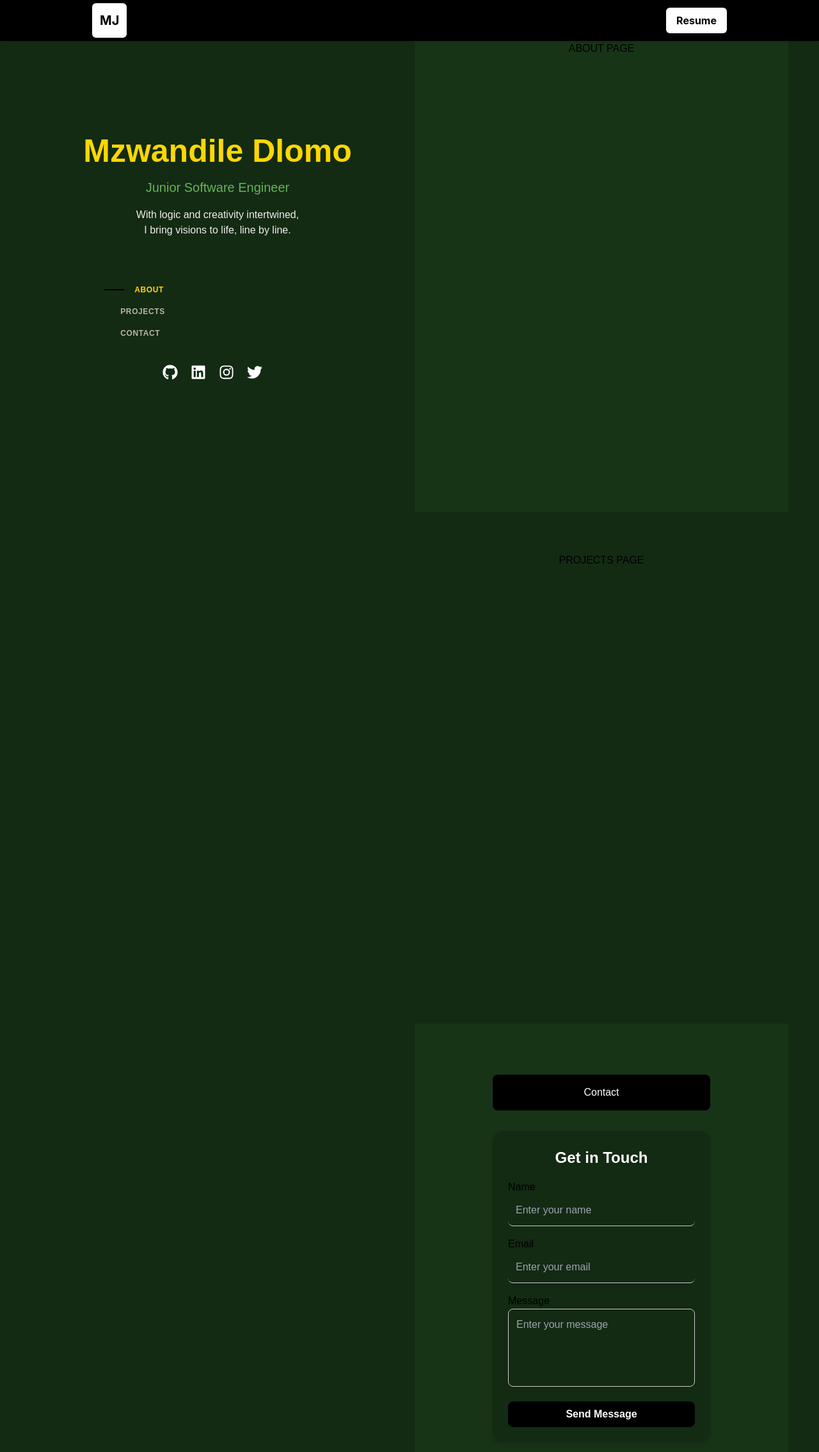
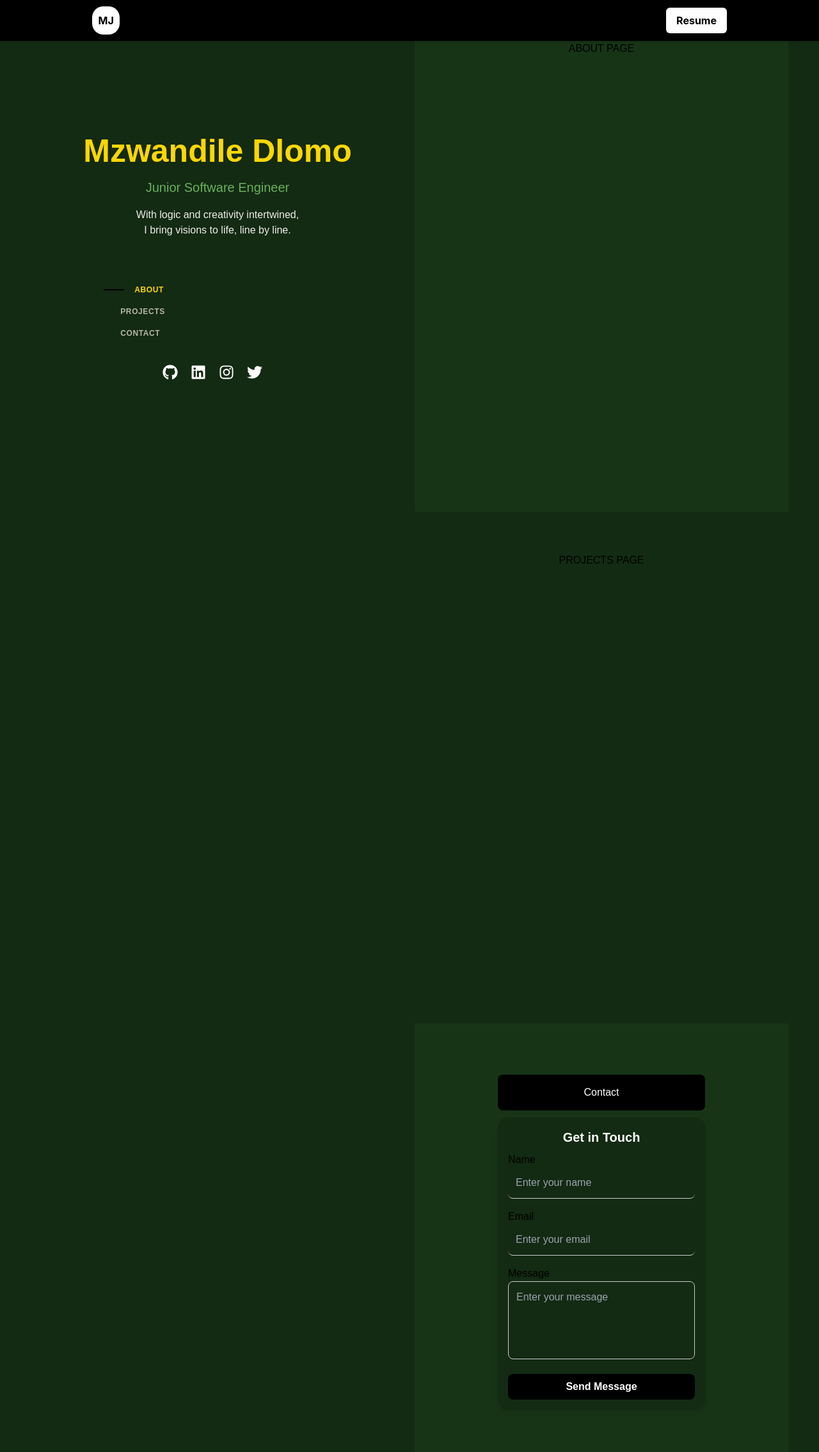
Before and after one commit to Mzwandile-Dlomo/portfolio, a React (Create React App) app: page / in a window 1280 px wide. Shown: the top 2270 px of the page at 64% size. Built offline with nearby package versions, Linux system fonts and the light colour scheme.

Commit message:
logo updated, resume btn working

```diff
--- a/src/components/Navbar.js
+++ b/src/components/Navbar.js
@@ -162,6 +162,55 @@ const MenuToggleButton = styled(animated.button)`
 `;
 
 
+//
+
+const Anchor = styled.a`
+  color: inherit;
+  --ital: 0;
+  font-variation-settings: "wght" var(--wght), "slnt" var(--ital), "ital" var(--ital);
+  text-decoration: none;
+  transition: transform .4s ease-out;
+  transform-origin: left top;
+  font-variation-settings: "wght" 800;
+  display: inline-flex;
+  align-items: center;
+
+  &:hover .hover-reveal {
+    clip-path: inset(0);
+  }
+`;
+
+const FlexBody = styled.div`
+  font-size: calc(calc(100vw - var(--scrollbar-width))/24 * 0.2666666667);
+  letter-spacing: -0.06em;
+`;
+
+const Caps = styled.span`
+  text-transform: uppercase;
+  font-weight: bold;
+  background-color: #fff;
+  color: #000;
+  padding: 0.6rem;
+  border-radius: 40%;
+`;
+
+const HeaderLogo = styled.span`
+  font-family: inherit;
+  color: inherit;
+  transition: color .4s .1s ease-out;
+`;
+
+const HoverReveal = styled.span`
+  clip-path: inset(-1rem 100% 0 0);
+  transition: .5s clip-path ease-out !important;
+  margin-left: .2em;
+  // background-color: #69b25b;
+  padding: 0.3rem;
+`;
+
+//
+
+
 const Navbar = ({ aboutRef, projectsRef, contactRef }) => {
   const [isMenuOpen, setIsMenuOpen] = useState(false);
 
@@ -201,12 +250,22 @@ const Navbar = ({ aboutRef, projectsRef, contactRef }) => {
     setIsMenuOpen(false);
   };
 
+  // const handleScroll = (ref) => {
+  //   ref.current.scrollIntoView({ behavior: 'smooth' });
+  //   setIsMenuOpen(false);
+  // };
+
+
   return (
     <Header>
       <Nav>
-        <Logo>
+        {/* <Logo>
           <LogoLink to="/">MJ</LogoLink>
-        </Logo>
+        </Logo> */}
+        <Anchor className="header__logo caps flex-body mono" href="/">
+          <Caps>MJ</Caps>
+          <HoverReveal className="hover-reveal">Mzwandile Dlomo</HoverReveal>
+        </Anchor>
         <ResumeButton href="/path/to/your/resume.pdf" target="_blank" rel="noopener noreferrer">
           Resume
         </ResumeButton>
--- a/src/components/sections/Contact.js
+++ b/src/components/sections/Contact.js
@@ -10,6 +10,13 @@ const Container = styled.div`
   @media (max-width: 600px) {
     padding: 0.5rem;
   }
+
+  @media (max-width: 900px) {
+    padding: 0.7rem;
+  }
+  @media (max-width: 1200px) {
+    padding: 0.7rem;
+  }
 `;
 
 const Header = styled.div`
@@ -21,6 +28,11 @@ const Header = styled.div`
   text-align: center;
 
   @media (max-width: 600px) {
+    padding-top: 1.5rem;
+    padding: 0.3rem;
+  }
+
+  @media (max-width: 900px) {
     padding-top: 2rem;
     padding: 0.5rem;
   }
@@ -39,7 +51,17 @@ const FormContainer = styled.div`
   box-shadow: 0 4px 6px rgba(0, 0, 0, 0.1);
 
   @media (max-width: 600px) {
-    margin-top: 1rem;
+    margin-top: 0.5rem;
+    padding: 0.6rem;
+  }
+
+  @media (max-width: 900px) {
+    margin-top: 0.6rem;
+    padding: 0.8rem;
+  }
+
+  @media (max-width: 1300px) {
+    margin-top: 0.7rem;
     padding: 1rem;
   }
 `;
@@ -51,6 +73,16 @@ const Title = styled.h2`
   color: #fff;
 
   @media (max-width: 600px) {
+    font-size: 0.8rem;
+    margin-bottom: 0.3rem;
+  }
+
+  @media (max-width: 900px) {
+    font-size: 1rem;
+    margin-bottom: 0.4rem;
+  }
+
+  @media (max-width: 13000px) {
     font-size: 1.25rem;
     margin-bottom: 0.5rem;
   }
@@ -74,6 +106,13 @@ const StyledInput = styled.input`
     padding: 0.5rem;
     margin-bottom: 0.75rem;
   }
+
+  @media (max-width: 900px) {
+    padding: 0.7rem;
+    margin-bottom: 0.85rem;
+  }
+
+
 `;
 
 const StyledTextarea = styled.textarea`
@@ -95,6 +134,11 @@ const StyledTextarea = styled.textarea`
     padding: 0.5rem;
     margin-bottom: 0.75rem;
   }
+
+  @media (max-width: 900px) {
+    padding: 0.7rem;
+    margin-bottom: 0.75rem;
+  }
 `;
 
 const SubmitButton = styled.button`
@@ -113,6 +157,10 @@ const SubmitButton = styled.button`
 
   @media (max-width: 600px) {
     padding: 0.5rem;
+  }
+
+  @media (max-width: 900px) {
+    padding: 0.7rem;
   }
 `;
 
@@ -175,7 +223,7 @@ const Contact = () => {
   return (
     <Container>
       <Header>
-        <h1 style={{ color: '#fff' }}>Contact</h1>
+        <h1 className='text-white'>Contact</h1>
       </Header>
       <FormContainer>
         <Title>Get in Touch</Title>
```
